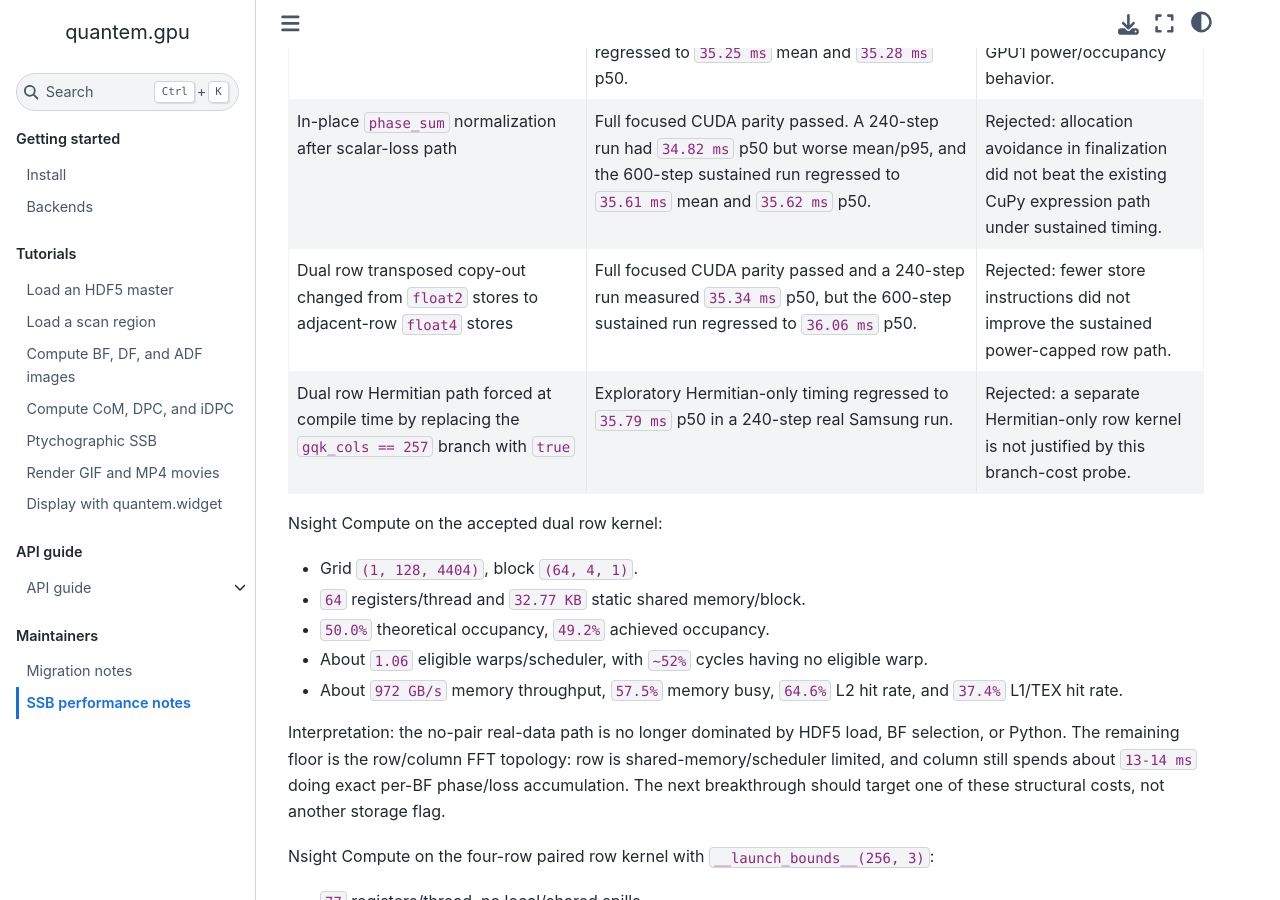
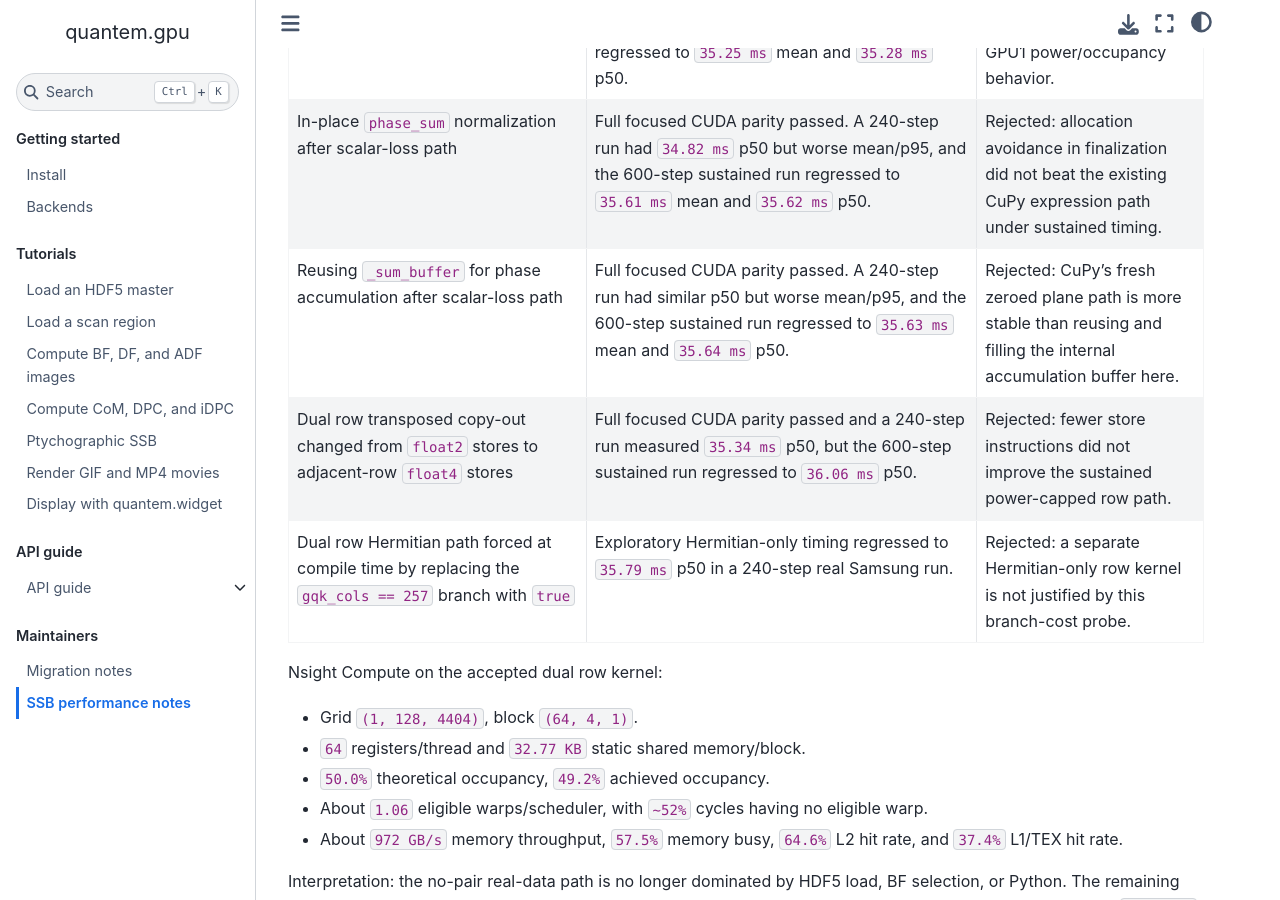
Before and after one commit to bobleesj/quantem.gpu, a Jupyter Book: the page built from docs/maintainer/ssb-performance.md, in a window 1280 px wide and 900 px high, scrolled down 13226 px. Built offline with Jupyter Book 1.0.4 settings and Sphinx 7.4.7 and the Sphinx Book theme 1.1.4, drawn with Linux system fonts in a browser that asks for light colours.

Commit message:
docs: record SSB buffer reuse rejection

```diff
--- a/docs/maintainer/ssb-performance.md
+++ b/docs/maintainer/ssb-performance.md
@@ -500,6 +500,7 @@ Rejected follow-ups from this subpixel-BF pass:
 | Column phase/loss group reduced from `32` BF to `16` BF | Full focused CUDA parity passed. A 240-step run stayed near baseline (`35.52 ms` p50), and the 600-step sustained run regressed to `36.25 ms` p50. | Rejected: extra scheduler parallelism did not offset the doubled group/atomic overhead. |
 | Fixed `64`-BF column phase/loss kernel after scalar-loss path | Full focused CUDA parity passed. A 240-step real Samsung run improved to `34.62 ms` mean/p50, but the 600-step sustained run regressed to `35.25 ms` mean and `35.28 ms` p50. | Rejected: halving phase-sum atomics was not durable under sustained GPU1 power/occupancy behavior. |
 | In-place `phase_sum` normalization after scalar-loss path | Full focused CUDA parity passed. A 240-step run had `34.82 ms` p50 but worse mean/p95, and the 600-step sustained run regressed to `35.61 ms` mean and `35.62 ms` p50. | Rejected: allocation avoidance in finalization did not beat the existing CuPy expression path under sustained timing. |
+| Reusing `_sum_buffer` for phase accumulation after scalar-loss path | Full focused CUDA parity passed. A 240-step run had similar p50 but worse mean/p95, and the 600-step sustained run regressed to `35.63 ms` mean and `35.64 ms` p50. | Rejected: CuPy's fresh zeroed plane path is more stable than reusing and filling the internal accumulation buffer here. |
 | Dual row transposed copy-out changed from `float2` stores to adjacent-row `float4` stores | Full focused CUDA parity passed and a 240-step run measured `35.34 ms` p50, but the 600-step sustained run regressed to `36.06 ms` p50. | Rejected: fewer store instructions did not improve the sustained power-capped row path. |
 | Dual row Hermitian path forced at compile time by replacing the `gqk_cols == 257` branch with `true` | Exploratory Hermitian-only timing regressed to `35.79 ms` p50 in a 240-step real Samsung run. | Rejected: a separate Hermitian-only row kernel is not justified by this branch-cost probe. |
 
```
